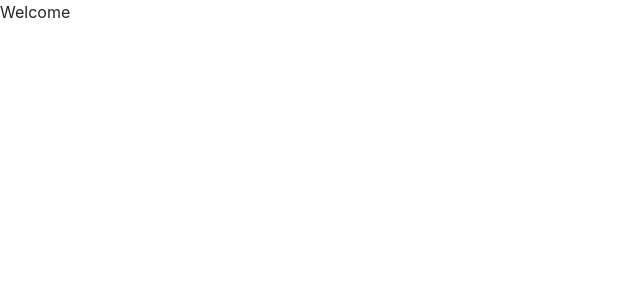
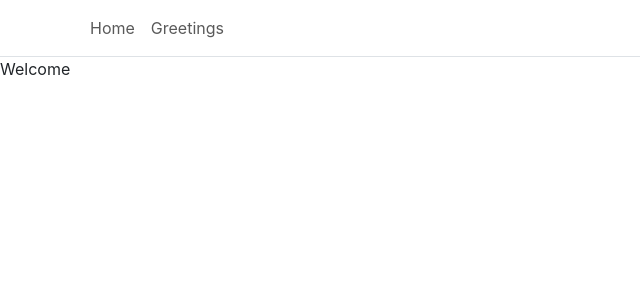
Before and after one commit to kamranasif506/hello-rails-front-end, a React (Create React App) app: page / in a window 1280 px wide. Shown: the top 300 px of the page, without its empty margins (0-640 px from the left). Built offline with nearby package versions, Linux system fonts and the light colour scheme.

Commit message:
fix navbar

```diff
--- a/src/App.js
+++ b/src/App.js
@@ -5,6 +5,8 @@ import Home from './components/Home';
 function App() {
   return (
     <div className="App">
+      <nav className="navbar navbar-expand-lg navbar-light bg-white border-bottom">
+        <div className="container">
           <div className="collapse navbar-collapse justify-content-start" id="navbarNav">
             <ul className="navbar-nav">
               <li className="nav-item border-right">
@@ -19,7 +21,8 @@ function App() {
               </li>
             </ul>
           </div>
-
+        </div>
+      </nav>
       <Routes>
         <Route path="/" element={<Home />} />
         <Route path="/greeting" element={<Greeting />} />
--- a/src/components/Greeting.js
+++ b/src/components/Greeting.js
@@ -9,6 +9,6 @@ export default function Greeting() {
     dispatch(fetchGreeting());
   }, [dispatch]);
   return (
-    <div>{greeting}</div>
+    <h1 className="mt-2 text-center">{greeting}</h1>
   );
 }
```
Lines whose indentation alone changed are shown as unchanged.
